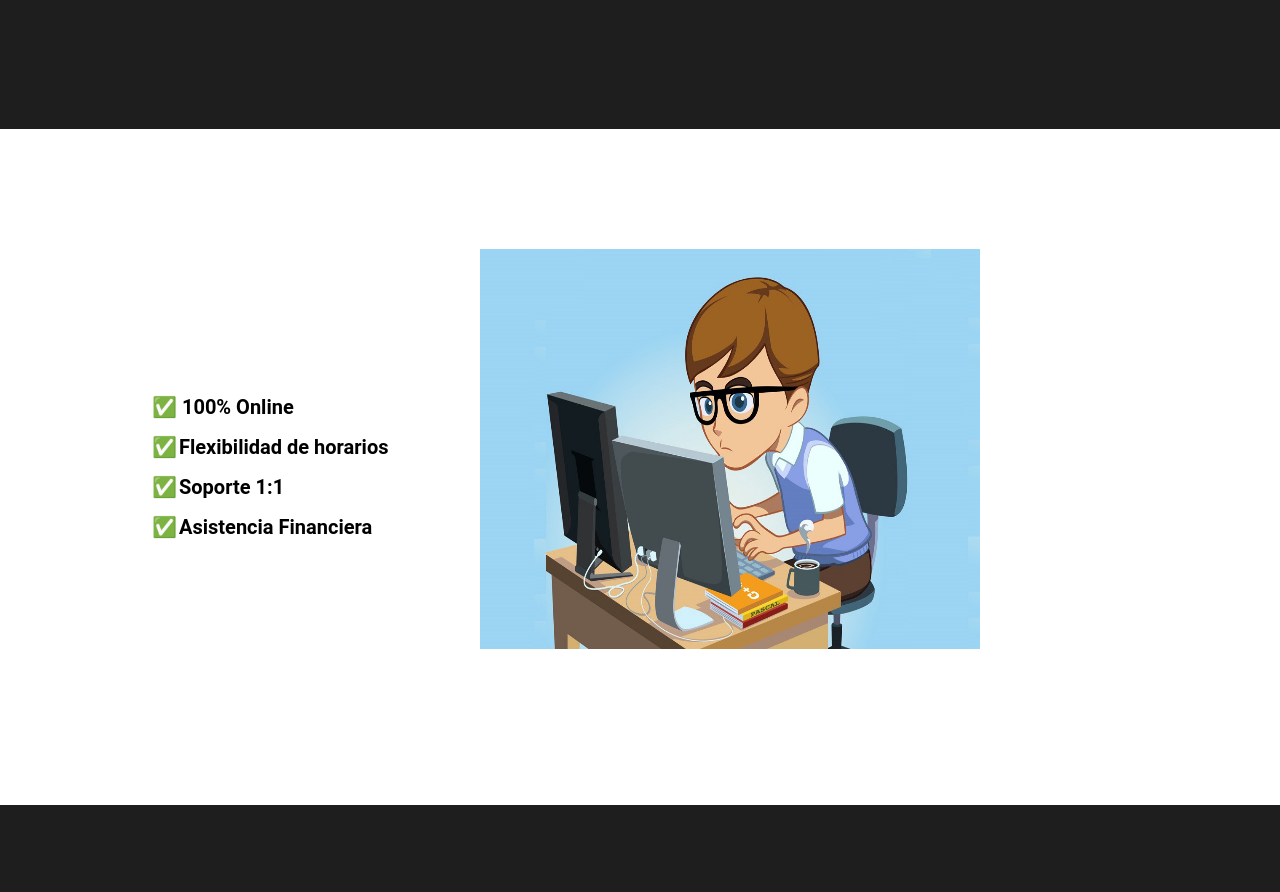
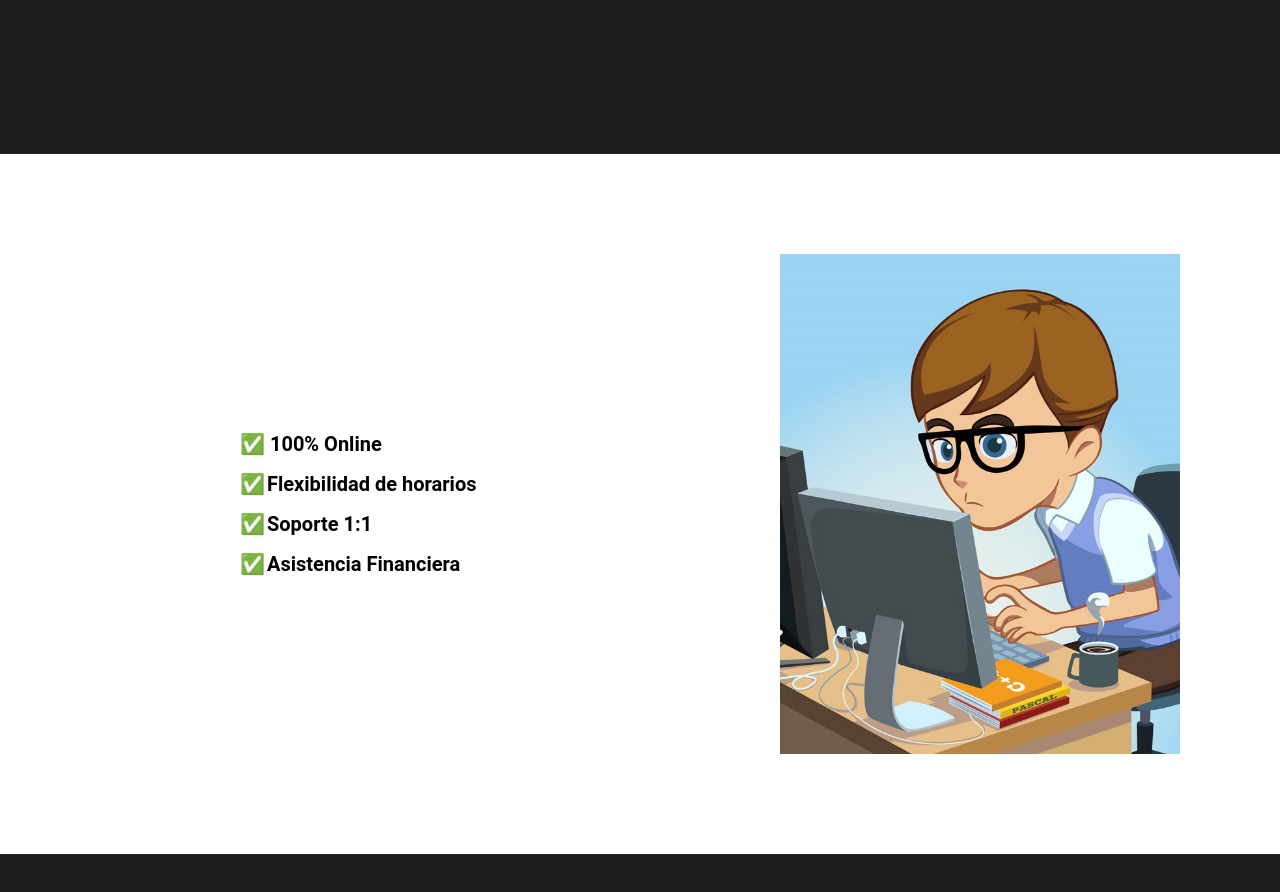
Before and after one commit to enrinft/Segundo-Proyecto, a plain HTML site: page index.html in a window 1280 px wide. Shown: the part 2460-3352 px from the top of the page. Drawn offline with Linux system fonts and the light colour scheme.

Commit message:
Modificacion

```diff
--- a/index.html
+++ b/index.html
@@ -92,6 +92,7 @@
                 <li>✅ Soporte 1:1</li>
                 <li>✅ Asistencia Financiera</li>
             </ul>
+            <div class="img-contenedor2"></div>
         </div>
     </section>
 
@@ -115,6 +116,17 @@
 <!-- Para hacer que un link del boton vaya tenemos que escribir este codigo:
 <form action="poner el link aqui">
 
+        background-repeat: no-repeat;
+    background-size: 500px 400px;
+    background-position: calc(100vw - 500px) 120px;
+
+    @media (min-width: 1200px) {
+    #caracteristicas{
+        background-position-x: calc(100vw - 800px);
+    }
+}
+
+
     <button>APLICA YA</button>
 </form>
 -->
--- a/styles.css
+++ b/styles.css
@@ -255,21 +255,6 @@ margin-top: 0px;
     width: 400px;
 }
 
-#caracteristicas{
-    background-image: url("media/background-2.jpeg");
-    background-repeat: no-repeat;
-    background-size: 500px 400px;
-    background-position: calc(100vw - 500px) 120px;
-}
-
-#caracteristicas .contenedor{
-    text-align: initial;
-}
-
-#caracteristicas ul{
-    margin-left: 100px;
-}
-
 #final h2{
     font-size: 5em;
 }
@@ -296,7 +281,7 @@ footer .contenedor{
     }
 
     #nuestros-programas h2{
-        font size: 4em;
+        font-size: 4em;
     }
 
     #nuestros-programas h3{
@@ -341,8 +326,24 @@ footer .contenedor{
 
 }
 
-@media (min-width: 1200px) {
-    #caracteristicas{
-        background-position-x: calc(100vw - 800px);
+@media (min-width: 930px) {
+    #caracteristicas .contenedor{
+        display: flex;
+        align-items: center;
+        text-align: initial;
+        padding: 100px;
+    }
+
+    #caracteristicas .img-contenedor2 {
+        background-image: url("media/background-2.jpeg");
+        background-size: cover;
+        background-position: center center;
+        height: 500px;
+        width: 400px;
+        margin-left: auto;
+    }
+
+    #caracteristicas ul{
+        margin-left: 100px;
     }
 }
```
